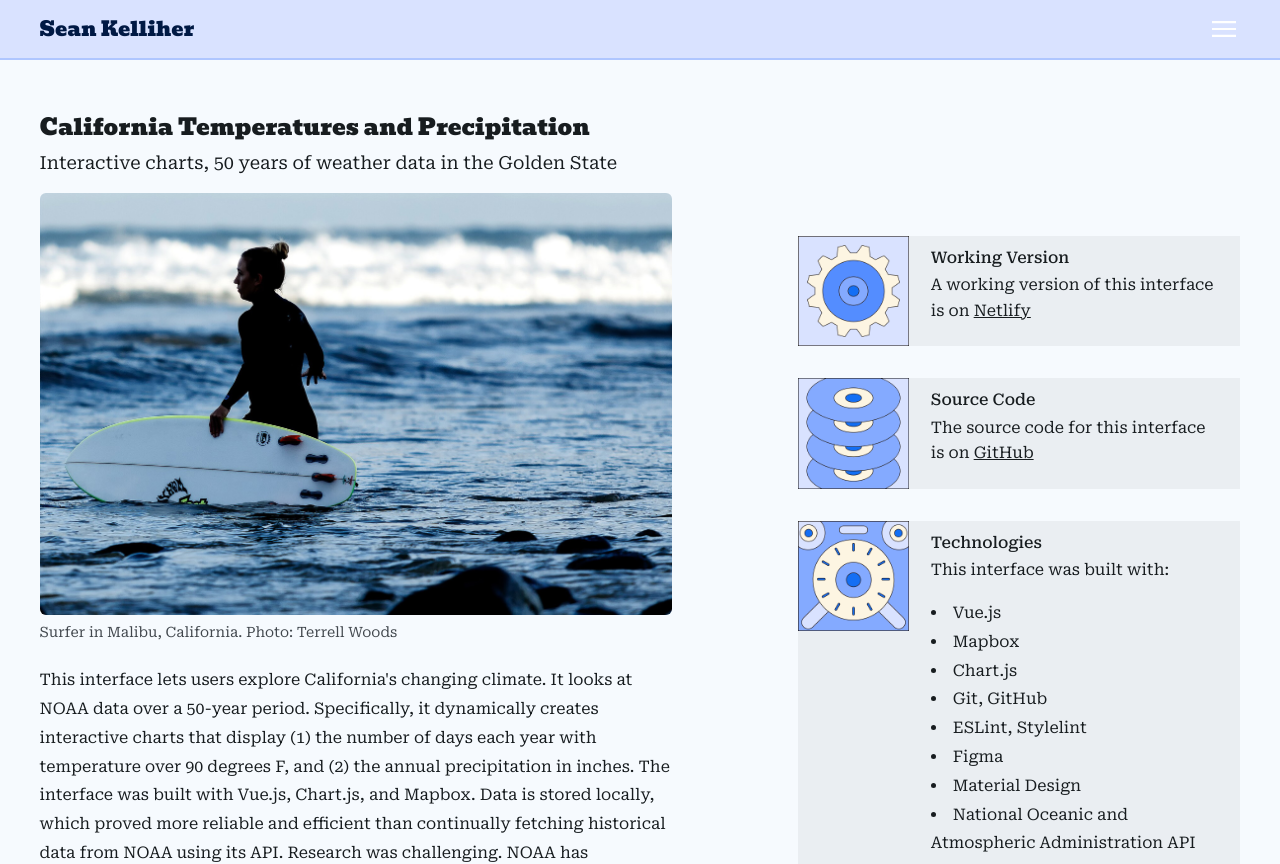
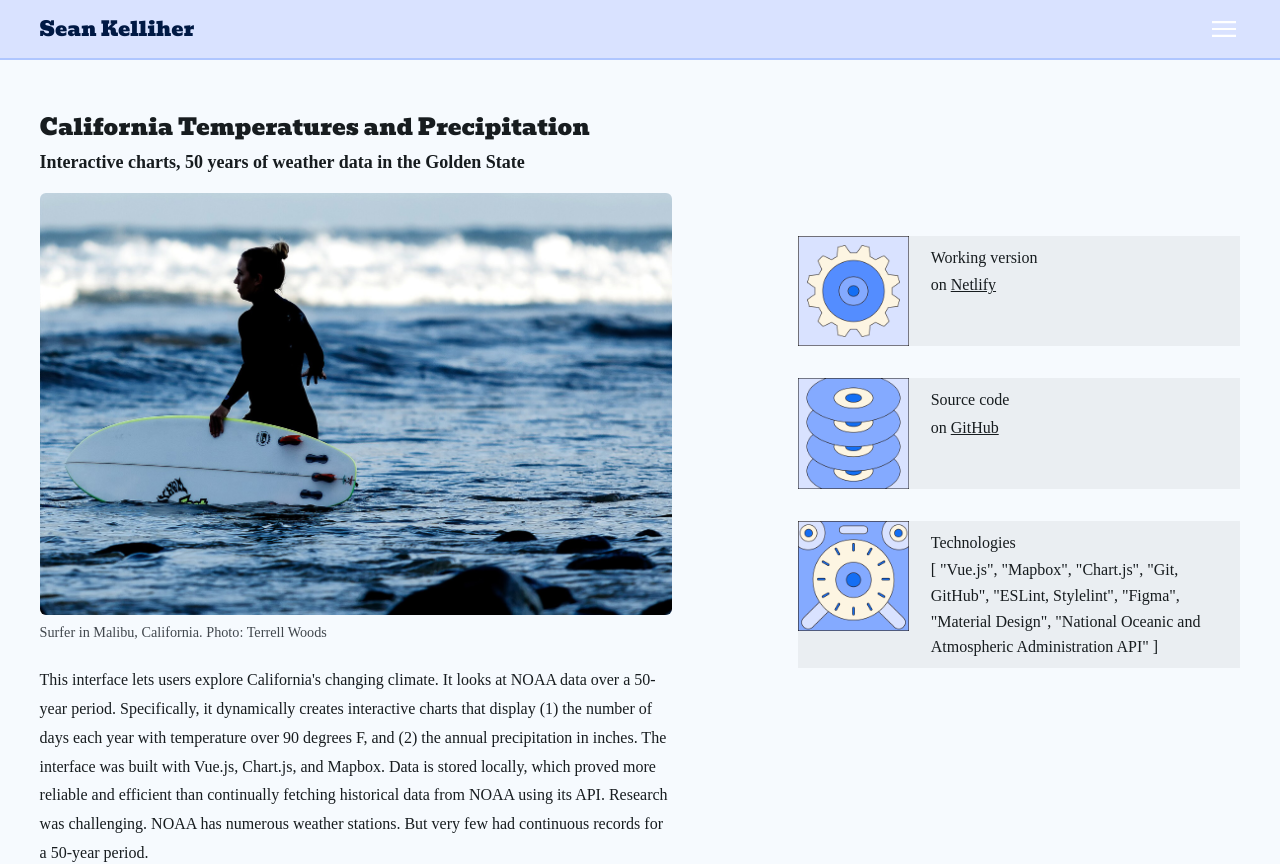
Before and after one commit to seankelliher/highlights, a Vue app: page /projects/california-temps-precip in a window 1280 px wide. Shown: the top 864 px of the page. Built offline with nearby package versions, Linux system fonts and the light colour scheme.

Commit message:
Modify fonts. Some text changes too.

```diff
--- a/src/components/ProjectsTemplate.vue
+++ b/src/components/ProjectsTemplate.vue
@@ -34,7 +34,7 @@ herokuComplex.value = projectContent.value.buttons.herokuComplex;
         <div class="summary-card">
             <div class="summary-text">
                 <h2 class="bevan-regular">{{ projectContent.headline }}</h2>
-                <h3 class="roboto-serif-four">{{ projectContent.subHeadline }}</h3>
+                <h3 class="noto-sans-four">{{ projectContent.subHeadline }}</h3>
             </div>
             <figure class="summary-image">
                 <img
@@ -42,12 +42,12 @@ herokuComplex.value = projectContent.value.buttons.herokuComplex;
                     :alt="`${projectContent.alt}`"
                     class="rounded"
                 >
-                <figcaption class="project-caption roboto-serif-four">
+                <figcaption class="project-caption noto-sans-four">
                     {{ projectContent.caption }}
                 </figcaption>
             </figure>
             <div class="summary-text">
-                <p class="roboto-serif-four">{{ projectContent.summary }}</p>
+                <p class="noto-sans-four">{{ projectContent.summary }}</p>
             </div>
         </div>
         <!-- Supporting sidebar -->
@@ -68,8 +68,8 @@ herokuComplex.value = projectContent.value.buttons.herokuComplex;
                 </figure>
                 <div class="summary-supporting-text">
                     <dl>
-                        <dt class="roboto-serif-five">Working Version</dt>
-                        <dd class="roboto-serif-four">A working version of this interface is on <u>{{ projectContent.platform }}</u></dd>
+                        <dt class="noto-sans-seven">Working version</dt>
+                        <dd class="noto-sans-four">on <u>{{ projectContent.platform }}</u></dd>
                     </dl>
                 </div>
             </div>
@@ -90,8 +90,8 @@ herokuComplex.value = projectContent.value.buttons.herokuComplex;
                 </figure>
                 <div class="summary-supporting-text">
                     <dl>
-                        <dt class="roboto-serif-five">Working Version</dt>
-                        <dd class="roboto-serif-four">A working version of this interface is on <u>{{ projectContent.platform }}</u></dd>
+                        <dt class="noto-sans-seven">Working version</dt>
+                        <dd class="noto-sans-four">on <u>{{ projectContent.platform }}</u> (opens slowly)</dd>
                     </dl>
                 </div>
             </div>
@@ -112,8 +112,8 @@ herokuComplex.value = projectContent.value.buttons.herokuComplex;
                 </figure>
                 <div class="summary-supporting-text">
                     <dl>
-                        <dt class="roboto-serif-five">Working Version</dt>
-                        <dd class="roboto-serif-four">A working version of this interface is on <u>{{ projectContent.platform }}</u></dd>
+                        <dt class="noto-sans-seven">Working version</dt>
+                        <dd class="noto-sans-four">on <u>{{ projectContent.platform }}</u> (opens slowly)</dd>
                     </dl>
                 </div>
             </div>
@@ -132,8 +132,8 @@ herokuComplex.value = projectContent.value.buttons.herokuComplex;
                 </figure>
                 <div class="summary-supporting-text">
                     <dl>
-                        <dt class="roboto-serif-five">Source Code</dt>
-                        <dd class="roboto-serif-four">The source code for this interface is on <u>GitHub</u></dd>
+                        <dt class="noto-sans-seven">Source code</dt>
+                        <dd class="noto-sans-four">on <u>GitHub</u></dd>
                     </dl>
                 </div>
             </div>
@@ -148,16 +148,16 @@ herokuComplex.value = projectContent.value.buttons.herokuComplex;
                 </figure>
                 <div class="summary-supporting-text">
                     <dl>
-                        <dt class="roboto-serif-five">Technologies</dt>
-                        <dd class="roboto-serif-four">This interface was built with:</dd>
+                        <dt class="noto-sans-seven">Technologies</dt>
+                        <dd class="noto-sans-four">{{ projectContent.techs }}</dd>
                     </dl>
-                    <ul>
+                    <!--<ul>
                         <li
                             v-for="(tech, index) in projectContent.techs"
                             :key="index"
-                            class="roboto-serif-four"
+                            class="noto-sans-four"
                         >{{ tech }}</li>
-                    </ul>
+                    </ul>-->
                 </div>
             </div>
         </div>
@@ -166,7 +166,7 @@ herokuComplex.value = projectContent.value.buttons.herokuComplex;
     <main>
         <div class="heading">
             <h2 class="bevan-regular">Wireframes</h2>
-            <h3 class="roboto-serif-four">Created with Figma and Material Theme Builder</h3>
+            <h3 class="noto-sans-four">Created with Figma and Material Theme Builder</h3>
         </div>
         <div class="wireframes">
             <figure
@@ -174,7 +174,7 @@ herokuComplex.value = projectContent.value.buttons.herokuComplex;
                 :key="wireframe.src"
                 class="wireframe">
                 <img class="rounded" :src="`/images/wireframes/${wireframe.src}.png`" alt="{{ wireframe.alt }}">
-                <figcaption class="wire-caption">{{ wireframe.caption }}</figcaption>
+                <figcaption class="wire-caption noto-sans-four">{{ wireframe.caption }}</figcaption>
             </figure>
         </div>
     </main>
```
